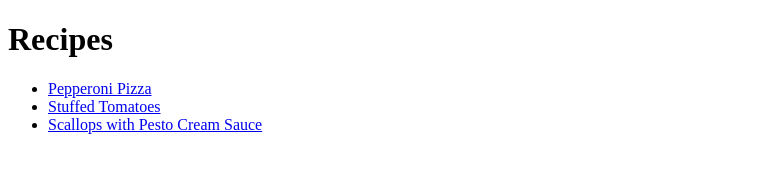
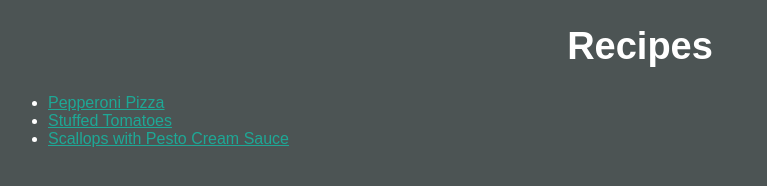
Before and after one commit to AliEsmaeili98/recipes, a plain HTML site: page index.html in a window 1280 px wide. Shown: the whole page, without its empty margins (0-767 px from the left). Drawn offline with Linux system fonts and the light colour scheme.

Commit message:
Add Basic styling to all pages
add styling that can be applied to all the pages with your current
knowledge of css.

```diff
--- a/index.html
+++ b/index.html
@@ -3,19 +3,20 @@
 <head>
     <meta charset="UTF-8">
     <meta name="viewport" content="width=device-width, initial-scale=1.0">
+    <link rel="stylesheet" href="style/style.css">
     <title>Recipes Homepage</title>
 </head>
 <body>
-    <h1>Recipes</h1>
+    <h1 id="page-heading">Recipes</h1>
     <ul>
         <li>
-            <a href="./recipes/pepperoni-pizza.html" target="_blank" rel="noopener noreferrer">Pepperoni Pizza</a>
+            <a class="link" href="./recipes/pepperoni-pizza.html" target="_blank" rel="noopener noreferrer">Pepperoni Pizza</a>
         </li>
         <li>
-            <a href="./recipes/stuffed-tomatoes.html" target="_blank" rel="noopener noreferrer">Stuffed Tomatoes</a>
+            <a class="link" href="./recipes/stuffed-tomatoes.html" target="_blank" rel="noopener noreferrer">Stuffed Tomatoes</a>
         </li>
         <li>
-            <a href="./recipes/scallops-with-pesto-cream-sauce.html" target="_blank" rel="noopener noreferrer">Scallops with Pesto Cream Sauce</a>
+            <a class="link" href="./recipes/scallops-with-pesto-cream-sauce.html" target="_blank" rel="noopener noreferrer">Scallops with Pesto Cream Sauce</a>
         </li>
     </ul>
 </body>
--- /dev/null
+++ b/style/style.css
@@ -0,0 +1,29 @@
+/*
+Colors:
+background: #4C5454 grey
+accent: #FF715B red
+text: #FFFFFF white
+extra: #1EA896 cyan
+extra: #523F38 brown
+
+*/
+
+body {
+    background-color: #4C5454;
+    color: #FFFFFF;
+    font-family: Arial, Verdana;
+}
+
+#page-heading {
+    text-align: center;
+    font-size: 38px;
+}
+
+.link {
+    color: #1EA896;
+}
+
+.medium-image {
+    width: 300px;
+    height: auto;
+}
```
Also changed, not shown: recipes/pepperoni-pizza.html (+3 -2 lines), recipes/scallops-with-pesto-cream-sauce.html (+3 -2 lines), recipes/stuffed-tomatoes.html (+3 -2 lines).
